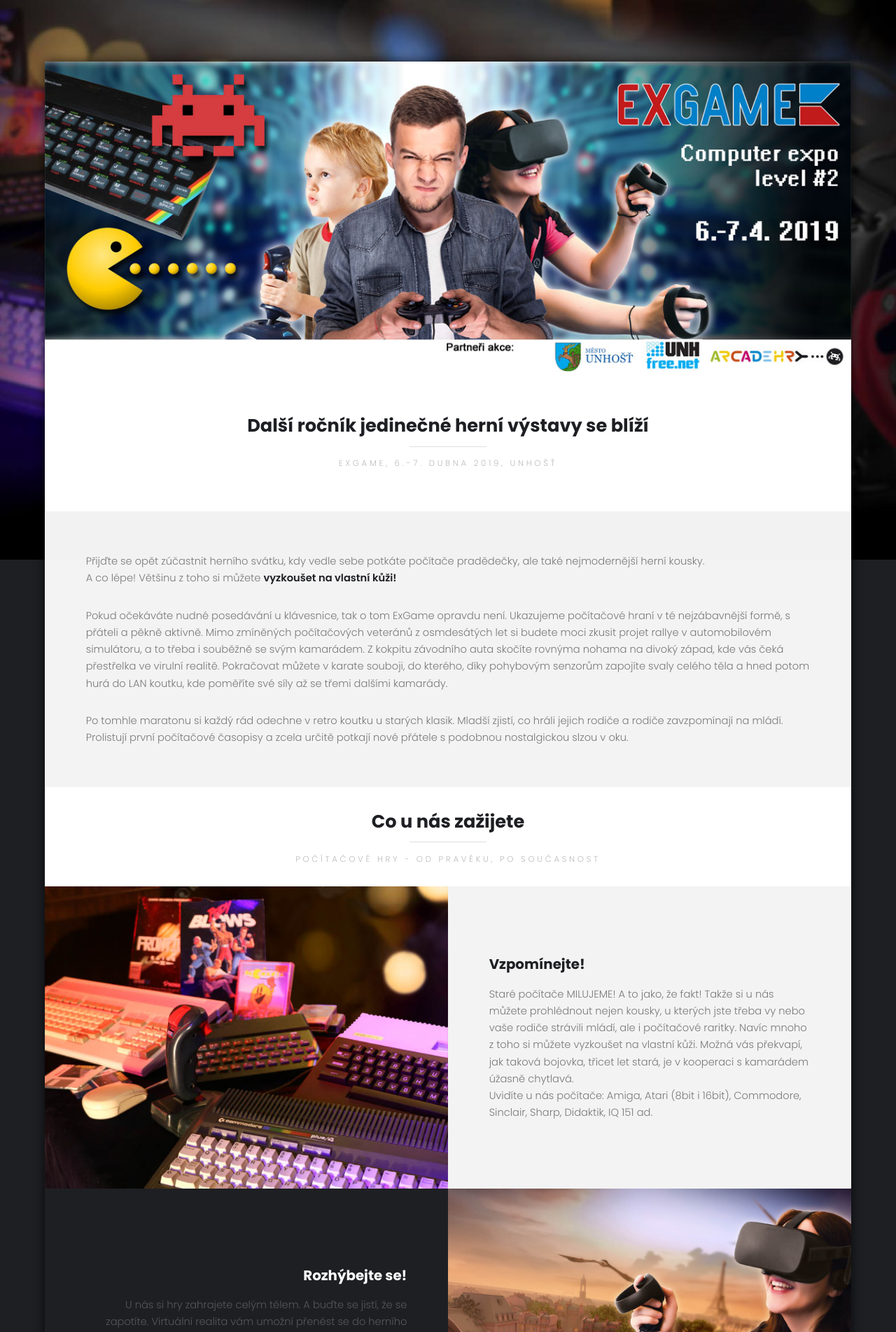
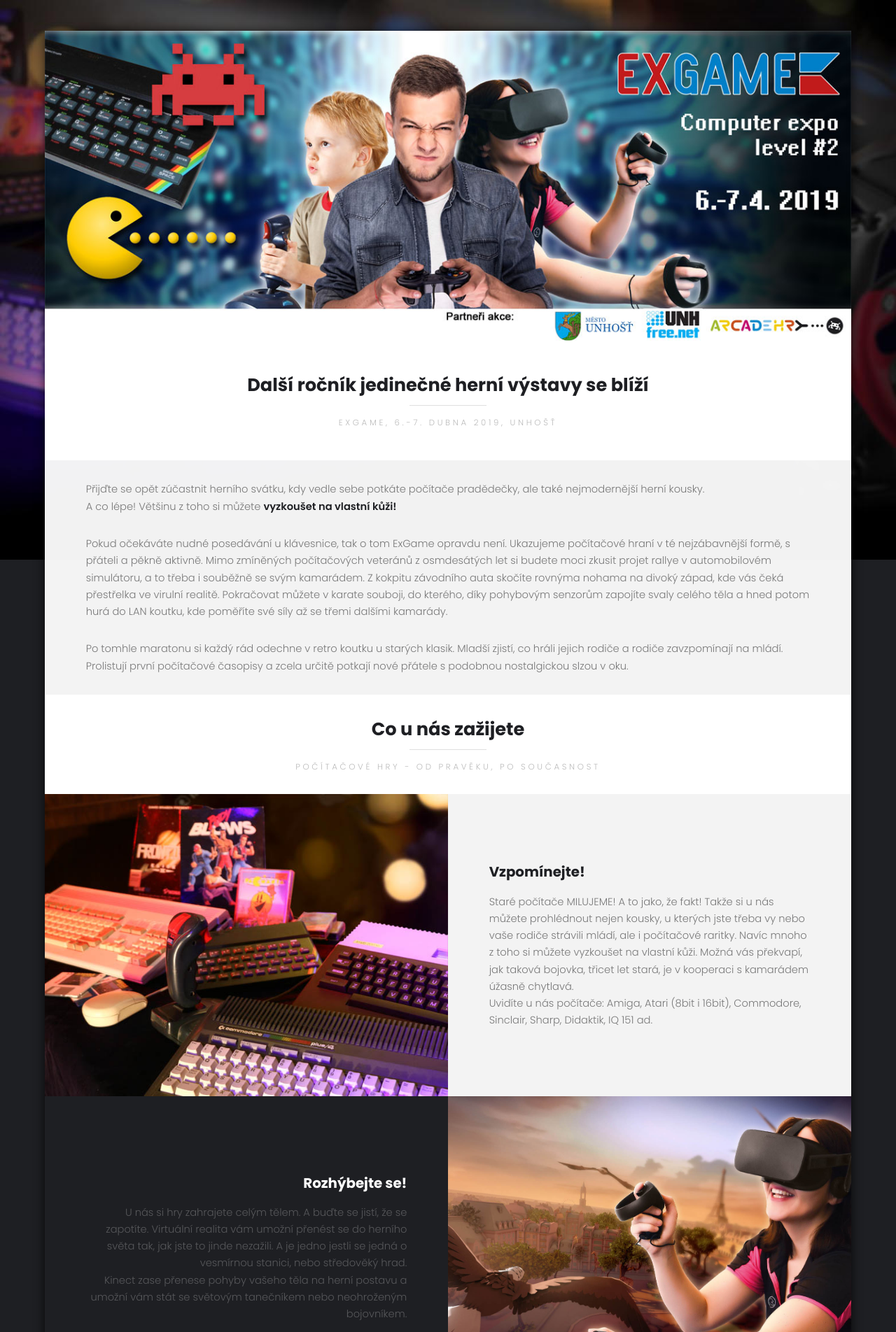
Before and after one commit to exgame-cz/exgame-web, a PHP site: page / in a window 1280 px wide. Shown: the top 1904 px of the page at 70% size. Run offline with PHP 8.4, Linux system fonts and the light colour scheme.

Commit message:
Update main.css

```diff
--- a/assets/css/main.css
+++ b/assets/css/main.css
@@ -2902,7 +2902,7 @@
 
 	body {
 		background-color: #1e1f23;
-		padding-top: 8rem;
+		padding-top: 3rem;
 	}
 
 		body.is-loading:after {
@@ -2955,7 +2955,7 @@
 	}
 
 		#header > .logo {
-			margin: 0 0 4rem 0;
+			margin: 0 0 2rem 0;
 			padding: 0;
 		}
 
@@ -2977,7 +2977,7 @@
 	@media screen and (max-width: 1280px) {
 
 		body {
-			padding-top: 6rem;
+			padding-top: 3rem;
 			background-attachment: scroll;
 			background-size: auto;
 			background-position: top;
@@ -3059,7 +3059,7 @@
 		}
 
 		.wrapper > header.special {
-			padding: 4rem 2rem;
+			padding: 3rem 2rem;
 		}
 
 			@media screen and (max-width: 980px) {
@@ -3087,13 +3087,14 @@
 		}
 
 	.wrapper.style1 .content {
-		padding: 6rem;
+		padding: 3rem 6rem 3rem 6rem;
 	}
 
 		@media screen and (max-width: 1280px) {
 
 			.wrapper.style1 .content {
-				padding: 4rem;
+				//padding: 4rem;
+                padding: 2rem 4rem 2rem 4rem;
 			}
 
 		}
@@ -3101,7 +3102,8 @@
 		@media screen and (max-width: 736px) {
 
 			.wrapper.style1 .content {
-				padding: 2rem;
+				//padding: 2rem;
+                padding: 1rem 2rem 1rem 2rem;
 			}
 
 		}
```
